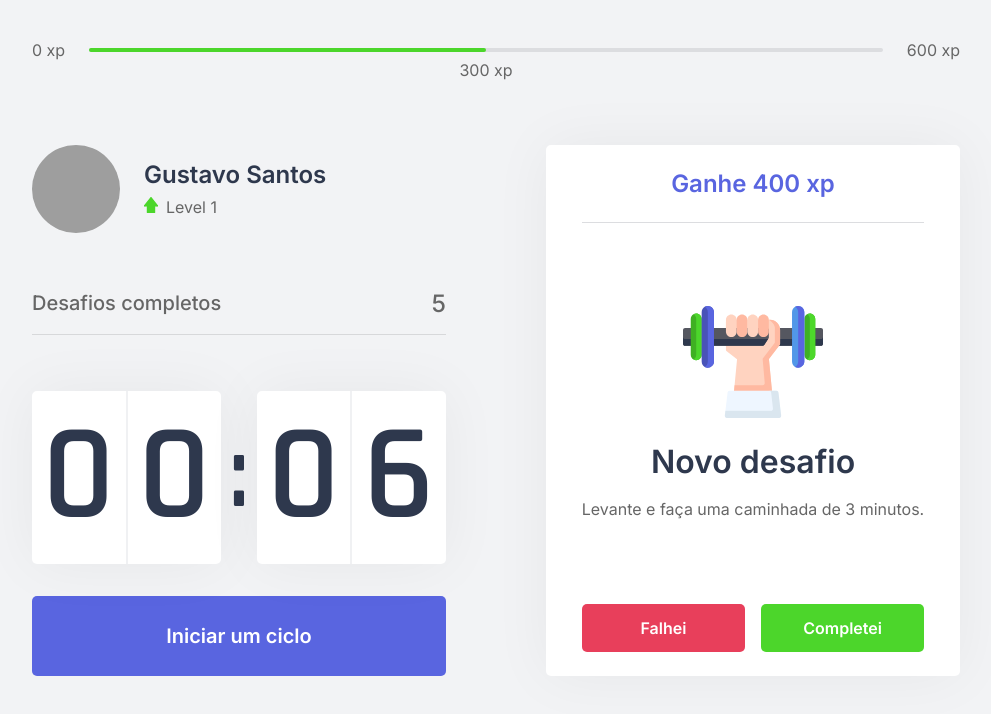
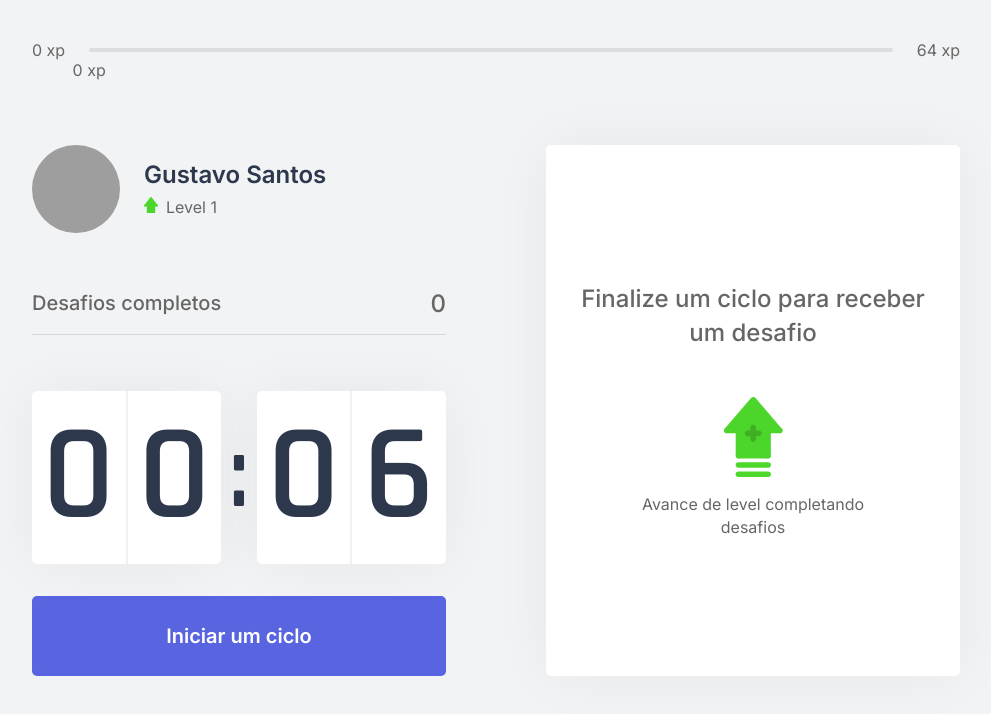
Before and after one commit to Tava1/moveit-next, a Next.js app: page / in a window 1280 px wide. Shown: the top 714 px of the page, without its empty margins (144-1135 px from the left). Built offline with nearby package versions, Linux system fonts and the light colour scheme; grey boxes are pictures that could not be loaded.

Commit message:
Using Challenges Context

```diff
--- /dev/null
+++ b/challenges.json
@@ -0,0 +1,62 @@
+[
+  {
+    "type": "body",
+    "description": "Estique um de seus braços com a palma da mão virada para frente e puxe os dedos para cima por 10 segundos por mão.",
+    "amount": 80
+  },
+  {
+    "type": "body",
+    "description": "Estique seu braço contra o peito e puxe-o utilizando o outro braço por 10 segundos por braço.",
+    "amount": 60
+  },
+  {
+    "type": "body",
+    "description": "Puxe seu pescoço com a ajuda da mão para a direita e para a esquerda, permanecendo na posição por alguns segundos.",
+    "amount": 70
+  },
+  {
+    "type": "body",
+    "description": "Com as duas mãos na parte de trás da cabeça, leve-a para baixo, alongando a parte de trás da região.",
+    "amount": 60
+  },
+  {
+    "type": "body",
+    "description": "Cruze as pernas e desça com as mãos esticadas em direção ao chão. Repita o movimento com a outra perna na frente.",
+    "amount": 100
+  },
+  {
+    "type": "body",
+    "description": "Sentado, abra as pernas e tente encostar as palmas das mãos no chão, repita 3 vezes por 5 segundos.",
+    "amount": 80
+  },
+  {
+    "type": "body",
+    "description": "Puxe o joelho de encontro ao peito e segure, troque de perna após 10 segundos.",
+    "amount": 50
+  },
+  {
+    "type": "body",
+    "description": "Sentado, cruze uma perna e incline seu tronco à frente, troque de perna após 10 segundos.",
+    "amount": 80
+  },
+  {
+    "type": "eye",
+    "description": "Sentado, feche os olhos e cubra-os com as palmas da mão durante 2 minutos, depois abra normalmente.",
+    "amount": 90
+  },
+  {
+    "type": "eye",
+    "description": "Em algum ambiente aberto, olhe o mais longe que puder em quatro direções por 3s, mexa apenas os olhos. Repita 3 vezes.",
+    "amount": 140
+  },
+  {
+    "type": "eye",
+    "description": "Usando os polegares, massage a área abaixo das sobrancelhas em movimentos circulares por 15 segundos.",
+    "amount": 70
+  },
+  {
+    "type": "body",
+    "description": "Em pé, gire a cintura o máximo que puder para a esquerda, segure por cinco segundos. Repita para a direita.",
+    "amount": 90
+  }
+]
--- a/src/components/ChallengeBox.tsx
+++ b/src/components/ChallengeBox.tsx
@@ -1,25 +1,27 @@
+import { useContext } from 'react';
+import { ChallengesContext } from '../contexts/ChallengesContex';
 import styles from '../styles/components/ChallengeBox.module.css';
 
 export function ChallengeBox() {
-  const hasActiveChallenge = true;
+  const { activeChallenge, resetChallenge } = useContext(ChallengesContext);
 
   return (
     <div className={styles.challengeBoxContainer}>
 
-      { hasActiveChallenge ? (
+      { activeChallenge ? (
         <div className={styles.challengeActive}>
-          <header>Ganhe 400 xp</header>
+          <header>Ganhe {activeChallenge.amount} xp</header>
 
           <main>
-            <img src="icons/body.svg" />
+            <img src={`icons/${activeChallenge.type}.svg`} />
             <strong>Novo desafio</strong>
-            <p>Levante e faça uma caminhada de 3 minutos.</p>
+            <p>{activeChallenge.description}</p>
           </main>
           <footer>
             <button
               type="button"
               className={styles.challengeFailedButton}
-            // onClick={ }
+              onClick={resetChallenge}
             >
               Falhei
             </button>
--- a/src/components/CompletedChallenges.tsx
+++ b/src/components/CompletedChallenges.tsx
@@ -1,10 +1,14 @@
+import { useContext } from 'react';
+import { ChallengesContext } from '../contexts/ChallengesContex';
 import styles from '../styles/components/CompletedChallenges.module.css';
 
 export function CompletedChallenges() {
+  const { challengesCompleted } = useContext(ChallengesContext);
+
   return (
     <div className={styles.completedChallengesContainer}>
       <span>Desafios completos</span>
-      <span>5</span>
+      <span>{challengesCompleted}</span>
     </div>
   )
 }
--- a/src/components/Countdown.tsx
+++ b/src/components/Countdown.tsx
@@ -1,9 +1,15 @@
-import { useState, useEffect } from 'react';
+import { useState, useEffect, useContext } from 'react';
+
+import { ChallengesContext } from '../contexts/ChallengesContex';
+
 import styles from '../styles/components/Countdown.module.css';
 
 let countdownTimeout: NodeJS.Timeout;
 
 export function Countdown() {
+  const { startNewChallenge } = useContext(ChallengesContext);
+
+
   const [time, setTime] = useState(0.1 * 60);
   const [isActive, setIsActive] = useState(false);
   const [hasFinished, setHasFinished] = useState(false);
@@ -33,6 +39,7 @@ export function Countdown() {
     else if (isActive && time === 0) {
       setHasFinished(true);
       setIsActive(false);
+      startNewChallenge();
     }
   }, [isActive, time])
 
--- a/src/components/ExperienceBar.tsx
+++ b/src/components/ExperienceBar.tsx
@@ -1,14 +1,22 @@
+import { useContext } from 'react';
+import { ChallengesContext } from '../contexts/ChallengesContex';
 import styles from '../styles/components/ExperienceBar.module.css';
 
 export function ExperienceBar() {
+  const { currentExperience, experienceToNextLevel } = useContext(ChallengesContext);
+
+  const percentToNextLevel = Math.round(currentExperience * 100) / experienceToNextLevel;
+
   return (
     <header className={styles.experienceBar}>
       <span>0 xp</span>
       <div>
-        <div style={{ width: '50%' }} />
-        <span className={styles.currentExperience} style={{ left: '50%' }}>300 xp</span>
+        <div style={{ width: `${percentToNextLevel}%` }} />
+        <span className={styles.currentExperience} style={{ left: `${percentToNextLevel}%` }}>
+          {currentExperience} xp
+        </span>
       </div>
-      <span>600 xp</span>
+      <span>{experienceToNextLevel} xp</span>
     </header>
   );
 }
--- /dev/null
+++ b/src/contexts/ChallengesContex.tsx
@@ -0,0 +1,66 @@
+import { createContext, useState, ReactNode } from 'react'
+import challenges from '../../challenges.json';
+
+interface Challange {
+  type: 'body' | 'eye';
+  description: string;
+  amount: number;
+}
+
+interface ChallengesContextData {
+  level: number;
+  currentExperience: number;
+  experienceToNextLevel: number;
+  challengesCompleted: number;
+  activeChallenge: Challange;
+  levelUp: () => void;
+  startNewChallenge: () => void;
+  resetChallenge: () => void;
+}
+
+interface ChallengesProviderProps {
+  children: ReactNode
+}
+
+export const ChallengesContext = createContext({} as ChallengesContextData);
+
+export function ChallengesProvider({ children }: ChallengesProviderProps) {
+  const [level, setLevel] = useState(1);
+  const [currentExperience, setCurrentExperience] = useState(0);
+  const [challengesCompleted, setChallengesCompleted] = useState(0);
+
+  const [activeChallenge, setActiveChallenge] = useState(null);
+
+  const experienceToNextLevel = Math.pow((level + 1) * 4, 2)
+
+  function levelUp() {
+    setLevel(level + 1);
+  }
+
+  function startNewChallenge() {
+    const randomChallengeIndex = Math.floor(Math.random() * challenges.length);
+    const challenge = challenges[randomChallengeIndex];
+    setActiveChallenge(challenge)
+  }
+
+  function resetChallenge() {
+    setActiveChallenge(null);
+  }
+
+  return (
+    <ChallengesContext.Provider
+      value={{
+        level,
+        currentExperience,
+        challengesCompleted,
+        levelUp,
+        startNewChallenge,
+        activeChallenge,
+        resetChallenge,
+        experienceToNextLevel,
+      }}
+    >
+      {children}
+    </ChallengesContext.Provider>
+  )
+}
--- a/src/pages/_app.tsx
+++ b/src/pages/_app.tsx
@@ -1,7 +1,13 @@
 import '../styles/global.css';
 
+import { ChallengesProvider } from '../contexts/ChallengesContex';
+
 function MyApp({ Component, pageProps }) {
-  return <Component {...pageProps} />
+  return (
+    <ChallengesProvider>
+      <Component {...pageProps} />
+    </ChallengesProvider>
+  )
 }
 
 export default MyApp
```
